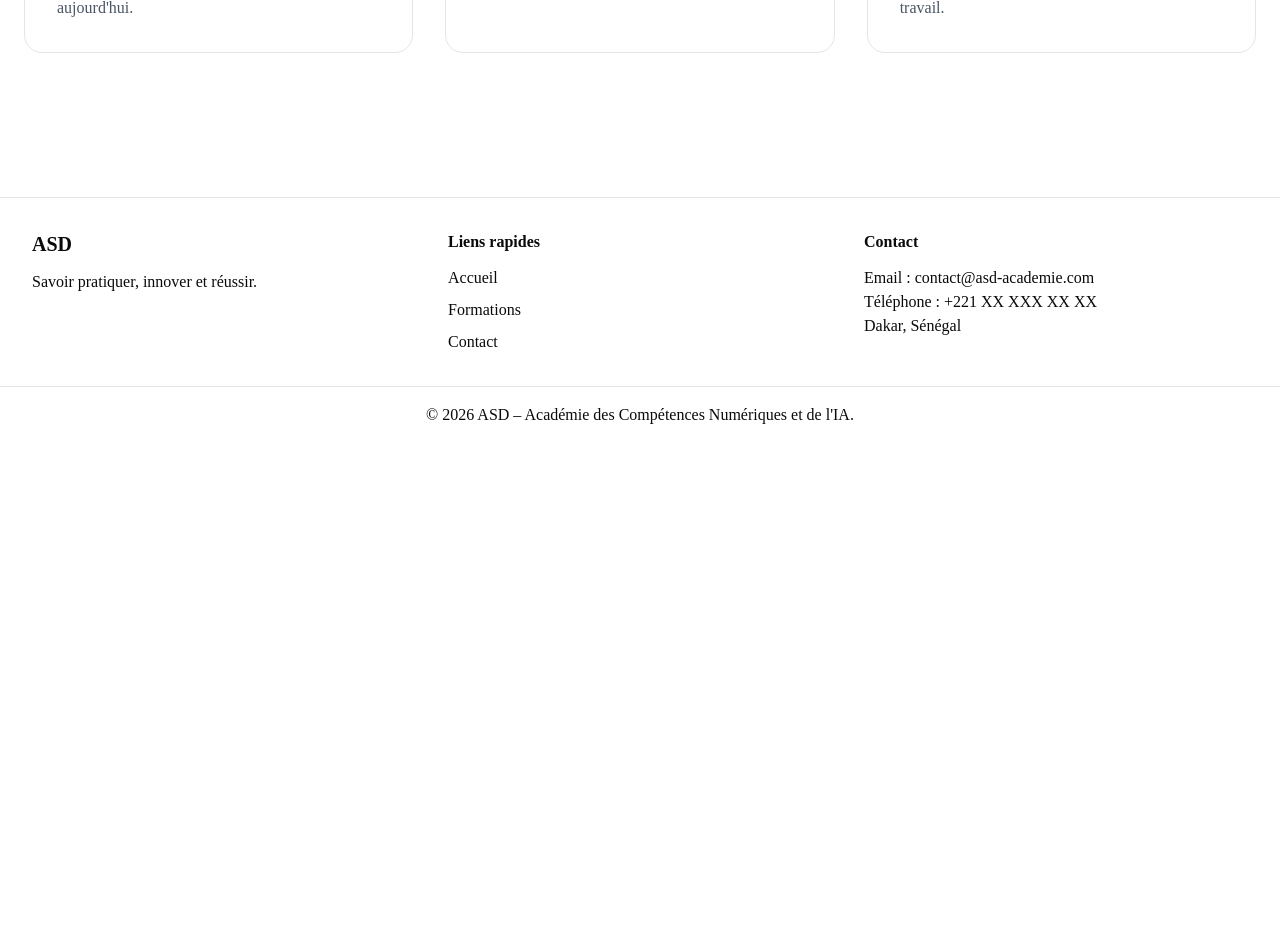
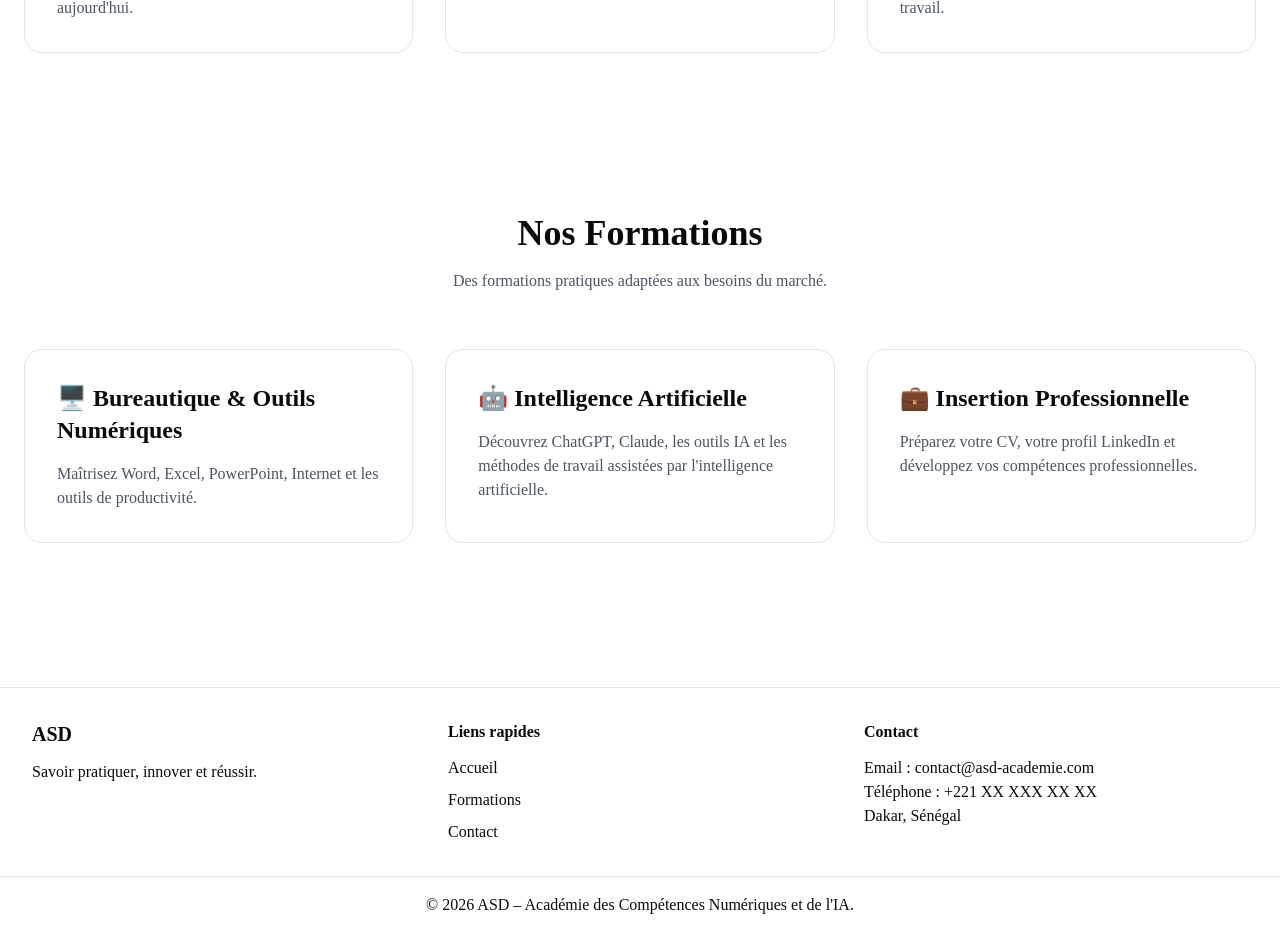
Before and after one commit to alassanediarra-tech/asd-academie, a Next.js app: page / in a window 1280 px wide. Shown: the part 1000-1933 px from the top of the page. Before the commit the page ends 1443 px from the top, so only its background shows below. Built offline with nearby package versions, Linux system fonts and the light colour scheme.

Commit message:
Ajout de la section Nos Formations

```diff
--- a/app/page.tsx
+++ b/app/page.tsx
@@ -86,6 +86,51 @@ import Link from "next/link";
 
         </div>
       </section>
+      <section className="max-w-7xl mx-auto px-6 py-20">
+        <div className="text-center mb-14">
+          <h2 className="text-4xl font-bold">
+            Nos Formations
+          </h2>
+
+          <p className="mt-4 text-gray-600">
+            Des formations pratiques adaptées aux besoins du marché.
+          </p>
+        </div>
+
+        <div className="grid md:grid-cols-3 gap-8">
+
+          <div className="border rounded-2xl p-8">
+            <h3 className="text-2xl font-semibold mb-4">
+              🖥️ Bureautique & Outils Numériques
+            </h3>
+
+            <p className="text-gray-600">
+              Maîtrisez Word, Excel, PowerPoint, Internet et les outils de productivité.
+            </p>
+          </div>
+
+          <div className="border rounded-2xl p-8">
+            <h3 className="text-2xl font-semibold mb-4">
+              🤖 Intelligence Artificielle
+            </h3>
+
+            <p className="text-gray-600">
+              Découvrez ChatGPT, Claude, les outils IA et les méthodes de travail assistées par l'intelligence artificielle.
+            </p>
+          </div>
+
+          <div className="border rounded-2xl p-8">
+            <h3 className="text-2xl font-semibold mb-4">
+              💼 Insertion Professionnelle
+            </h3>
+
+            <p className="text-gray-600">
+              Préparez votre CV, votre profil LinkedIn et développez vos compétences professionnelles.
+            </p>
+          </div>
+
+        </div>
+      </section>
     </>
   );
 }
```
